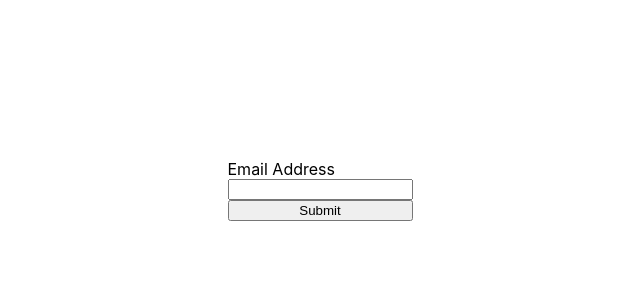
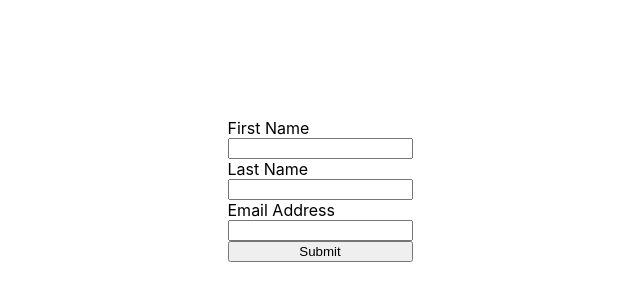
Before and after one commit to toreylittlefield/example-aws-contact, a React (Create React App) app: page / in a window 1280 px wide. Shown: the part 210-510 px from the top of the page, without its empty margins (320-960 px from the left). Built offline with nearby package versions, Linux system fonts and the light colour scheme.

Commit message:
formik example 2

```diff
--- a/src/Components/ContactForm.js
+++ b/src/Components/ContactForm.js
@@ -2,10 +2,14 @@ import React from 'react';
 import { useFormik } from 'formik';
 
 const ContactForm = () => {
-  // Pass the useFormik() hook initial form values and a submit function that will
-  // be called when the form is submitted
+  // Note that we have to initialize ALL of fields with values. These
+  // could come from props, but since we don’t want to prefill this form,
+  // we just use an empty string. If we don’t do this, React will yell
+  // at us.
   const formik = useFormik({
     initialValues: {
+      firstName: '',
+      lastName: '',
       email: '',
     },
     onSubmit: (values) => {
@@ -14,6 +18,24 @@ const ContactForm = () => {
   });
   return (
     <form className="contact-form" onSubmit={formik.handleSubmit}>
+      <label htmlFor="firstName">First Name</label>
+      <input
+        id="firstName"
+        name="firstName"
+        type="text"
+        onChange={formik.handleChange}
+        value={formik.values.firstName}
+      />
+
+      <label htmlFor="lastName">Last Name</label>
+      <input
+        id="lastName"
+        name="lastName"
+        type="text"
+        onChange={formik.handleChange}
+        value={formik.values.lastName}
+      />
+
       <label htmlFor="email">Email Address</label>
       <input
         id="email"
```
